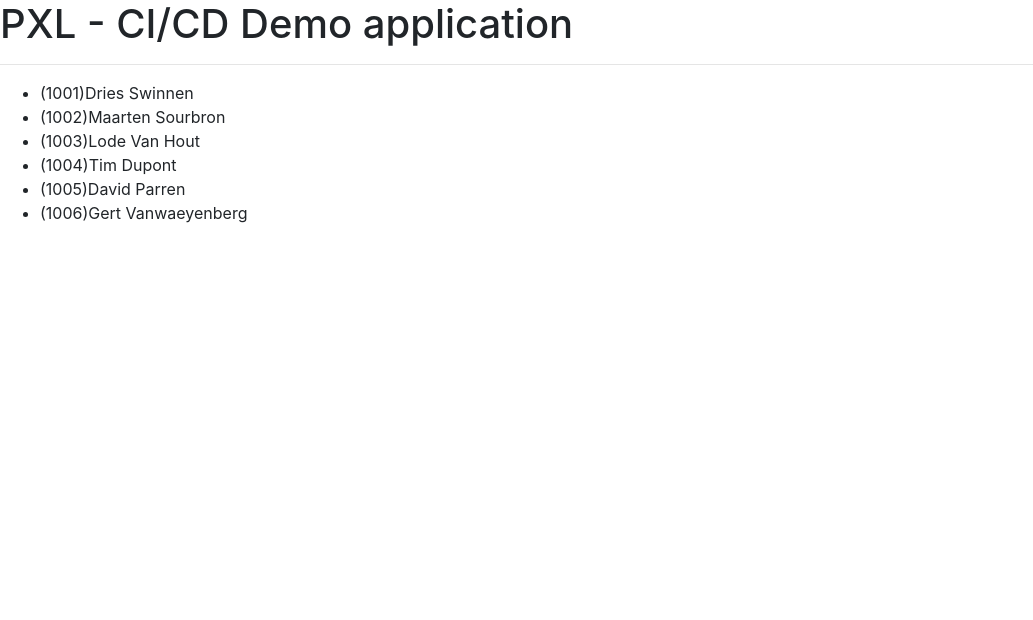
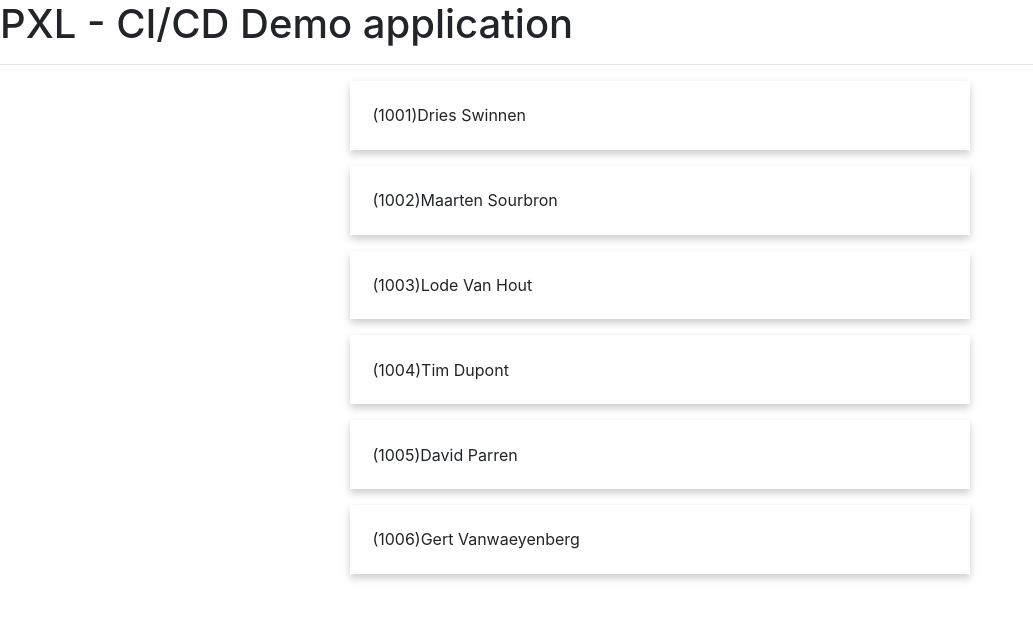
Before and after one commit to vitalibeniamino/2TIN_ResearchProject, a PHP site: page / in a window 1280 px wide. Shown: the top 620 px of the page, without its empty margins (0-1033 px from the left). Run offline with PHP 8.4, Linux system fonts and the light colour scheme; data comes from the database, SQL or seed files in the repository.

Commit message:
added some css

```diff
--- a/assets/css/style.css
+++ b/assets/css/style.css
@@ -1,3 +1,21 @@
 * {
     box-sizing: border-box;
 }
+
+ul{
+    margin: 0;
+}
+li{
+    display: block;
+    list-style-type: none;
+    margin: 1rem auto;
+    padding: 1.4rem;
+    width: 50%;
+    box-shadow: 0 4px 8px 0 rgba(0,0,0,0.2);
+    transition: 0.3s;
+}
+
+li:hover{
+
+    box-shadow: 0 8px 20px 0 rgba(0,0,0,0.2);
+}
```
